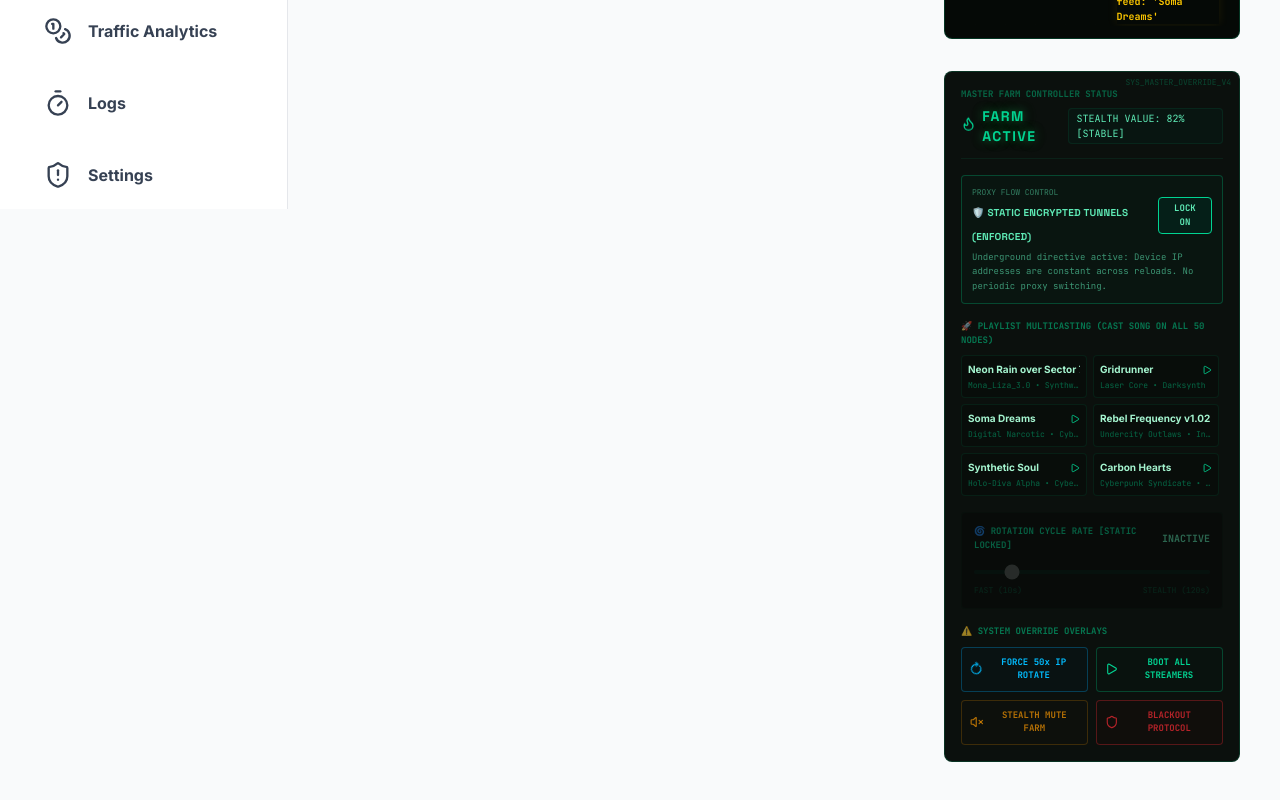
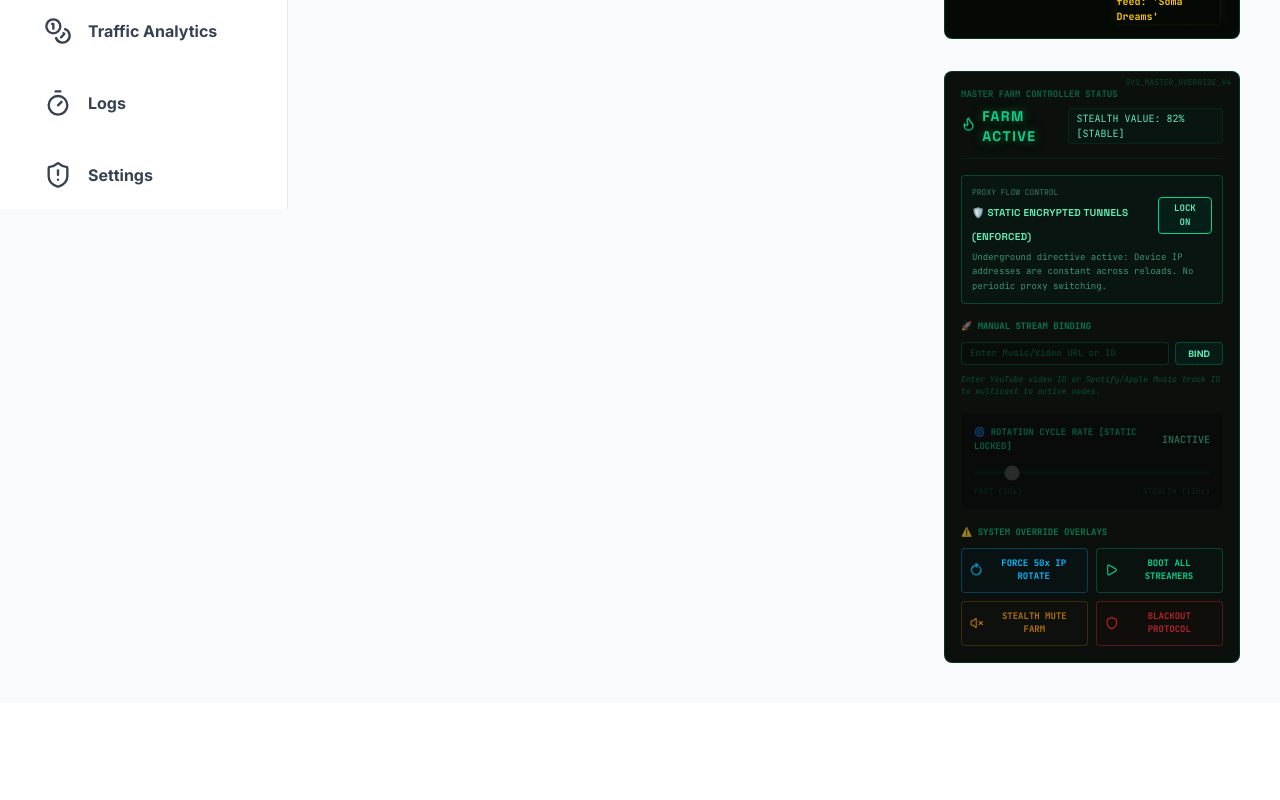
Before and after one commit to Smartboss147/Smart-streaming-farm, a React (Vite) app: page / in a window 1280 px wide. Shown: the part 591-1391 px from the top of the page. After the commit the page ends 1294 px from the top, so only its background shows below. Built offline with nearby package versions, Linux system fonts and the light colour scheme.

Commit message:
feat: add manual stream binding support
Enable manual track input to allow users to broadcast custom URLs or IDs across all streaming nodes, replacing the fixed playlist restriction.

```diff
--- a/src/App.tsx
+++ b/src/App.tsx
@@ -370,7 +370,9 @@ export default function App() {
   // B. Mass Cast Song on all 50 devices
   const handleMassCastTrack = useCallback((trackId: string) => {
     const song = TRACK_PLAYLIST.find((t) => t.id === trackId);
-    if (!song) return;
+
+    // If song not found, create a placeholder track object
+    const track = song || { id: trackId, title: trackId, artist: "Custom Feed", genre: "Manual" };
 
     setDevices((prev) =>
       prev.map((dev) => {
@@ -386,7 +388,7 @@ export default function App() {
     );
 
     addLog(
-      `MASTER OVERRIDE: Multicasting track '${song.title}' by ${song.artist} globally to all 50 devices. High-fidelity feed synchronized.`,
+      `MASTER OVERRIDE: Multicasting track '${track.title}' by ${track.artist} globally to all 50 devices. High-fidelity feed synchronized.`,
       "SUCCESS"
     );
   }, [addLog]);
--- a/src/components/StreamControls.tsx
+++ b/src/components/StreamControls.tsx
@@ -98,25 +98,38 @@ export const StreamControls: React.FC<StreamControlsProps> = ({
         {/* Global Song Mass Casting */}
         <div>
           <span className="font-mono text-[9px] font-bold text-emerald-500/60 block mb-2">
-            🚀 PLAYLIST MULTICASTING (CAST SONG ON ALL 50 NODES)
+            🚀 MANUAL STREAM BINDING
           </span>
-          <div className="grid grid-cols-2 gap-1.5 max-h-40 overflow-y-auto pr-1 scrollbar-thin">
-            {TRACK_PLAYLIST.map((track) => (
-              <button
-                key={`cast-${track.id}`}
-                onClick={() => onMassCastTrack(track.id)}
-                disabled={farmStatus === "SHUTDOWN"}
-                className="p-1.5 bg-[#080d0a] hover:bg-emerald-950/25 border border-emerald-500/10 hover:border-emerald-500/40 rounded flex flex-col items-start transition-all disabled:opacity-40 text-left cursor-pointer"
-              >
-                <div className="font-sans text-[10px] font-bold text-emerald-200 truncate w-full flex items-center justify-between">
-                  {track.title}
-                  <Play className="w-2.5 h-2.5 text-emerald-400 shrink-0 ml-1" />
-                </div>
-                <div className="font-mono text-[8px] text-emerald-500/50 mt-0.5 truncate w-full">
-                  {track.artist} • {track.genre}
-                </div>
-              </button>
-            ))}
+          <div className="flex gap-1.5 mb-2">
+            <input
+              type="text"
+              placeholder="Enter Music/Video URL or ID"
+              className="flex-1 bg-[#080d0a] border border-emerald-500/20 hover:border-emerald-500/40 rounded px-2 py-1 text-[9px] text-white placeholder-emerald-500/30 font-mono focus:outline-none focus:border-emerald-500/60"
+              onKeyDown={(e) => {
+                if (e.key === "Enter") {
+                  const val = (e.target as HTMLInputElement).value;
+                  if (val.trim()) {
+                    onMassCastTrack(val.trim());
+                    (e.target as HTMLInputElement).value = "";
+                  }
+                }
+              }}
+            />
+            <button
+              onClick={(e) => {
+                const input = e.currentTarget.previousElementSibling as HTMLInputElement;
+                if (input.value.trim()) {
+                  onMassCastTrack(input.value.trim());
+                  input.value = "";
+                }
+              }}
+              className="px-3 bg-emerald-950/40 border border-emerald-500/30 hover:border-emerald-500 text-emerald-300 rounded font-bold text-[9px] cursor-pointer"
+            >
+              BIND
+            </button>
+          </div>
+          <div className="font-mono text-[8px] text-emerald-500/40 italic">
+            Enter YouTube video ID or Spotify/Apple Music track ID to multicast to active nodes.
           </div>
         </div>
 
```
